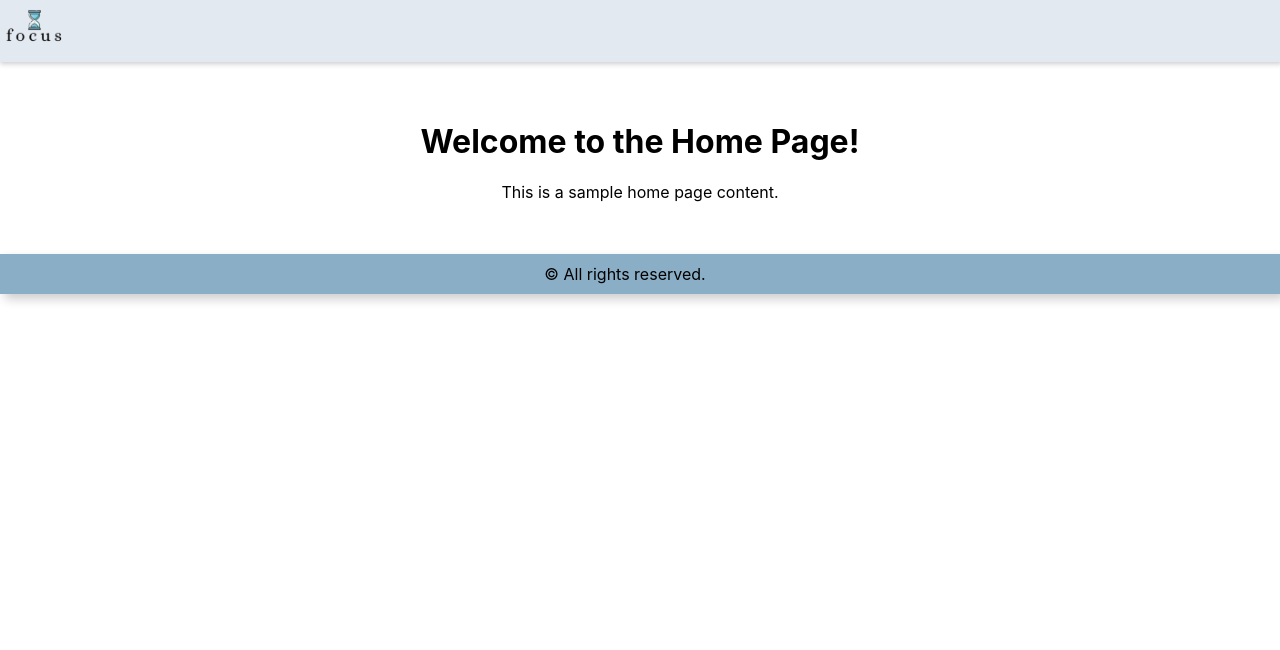
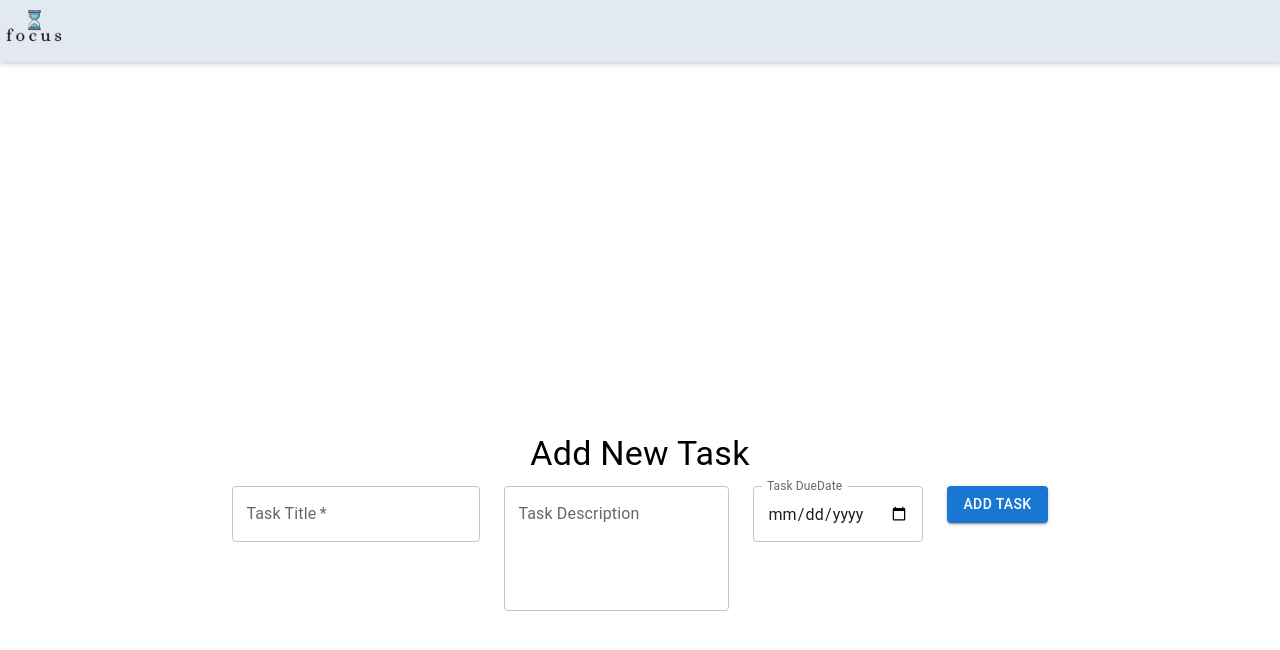
Before and after one commit to priscaolose/Group7_Capstone, a React (Create React App) app in the folder focus-app/: page /home in a window 1280 px wide. Shown: the top 650 px of the page. Built offline with nearby package versions, Linux system fonts and the light colour scheme; the HTML template or start-up script is replaced by a standard one.

Commit message:
Created a basci functional addTask page

```diff
--- a/focus-app/package.json
+++ b/focus-app/package.json
@@ -3,7 +3,11 @@
   "version": "0.1.0",
   "private": true,
   "dependencies": {
+    "@emotion/react": "^11.13.5",
+    "@emotion/styled": "^11.13.5",
     "@fortawesome/fontawesome-free": "^6.6.0",
+    "@mui/material": "^6.1.8",
+    "@mui/styles": "^6.1.8",
     "@react-oauth/google": "^0.12.1",
     "@testing-library/jest-dom": "^5.17.0",
     "@testing-library/react": "^13.4.0",
--- a/focus-app/src/addTask.js
+++ b/focus-app/src/addTask.js
@@ -2,15 +2,25 @@ import React, { useState } from 'react';
 import Header from './Components/Header';
 import Footer from './Components/Footer';
 import { useNavigate } from 'react-router-dom';
+import { makeStyles } from '@mui/styles';  // Correct import
+import { Grid2, Paper } from '@mui/material';
+const useStyles = makeStyles((theme) =>({
+    Grid2: {
+        width : '100%',
+        margin: '0px;'
+    }
+}));
 
 const AddTask = (email) =>{
     const navigate = useNavigate();
+    const classes = useStyles();
     return (
-        <div className="mainContainer">
+
+        <Grid2 container spacing ={2}className = {classes.Grid2}>
         <Header />
             Add Task
         <Footer />
-        </div>
+        </Grid2>
     )
 }
 
--- /dev/null
+++ b/focus-app/src/home.css
@@ -0,0 +1,3 @@
+.pageHeading{
+    color:#8AAEC6;
+}
--- a/focus-app/src/home.js
+++ b/focus-app/src/home.js
@@ -1,19 +1,105 @@
-
-// src/Home.js
-import React from 'react';
+import React, { useState } from 'react';
 import Header from './Components/Header';
 import Footer from './Components/Footer';
+import { useNavigate } from 'react-router-dom';
+import {Grid2 } from '@mui/material';
+import { TextField, Button, Typography, Box } from '@mui/material';
 
-const Home = ({loggedIn,logout}) => {
-    console.log("loggined",loggedIn)
-    return (
-        <div>
-            <Header loggedIn={loggedIn} logout={logout}/>
-            <h1 className="homeHeading">Welcome to the Home Page!</h1>
-            <p>This is a sample home page content.</p>
-            <Footer />
-        </div>
-    );
+const AddTask = ({ email }) => {
+  const navigate = useNavigate();
+  const [task, setTask] = useState({
+    title: '',
+    description: '',
+    dueDate: '',
+  });
+
+  const handleChange = (e) => {
+    const { name, value } = e.target;
+    setTask(prev => ({
+      ...prev,
+      [name]: value
+    }));
+  };
+
+  const handleSubmit = (e) => {
+    e.preventDefault();
+    // Add your task submission logic here
+    console.log('Task to be added:', task);
+    alert('Task has been successfully submitted')
+  };
+
+  return (
+    <Box sx={{ flexGrow: 1 }}>
+        {/* Header */}
+         <Grid2 xs={12}>
+          <Header />
+        </Grid2>
+
+      <Grid2 container direction="row" minHeight="100vh">
+        {/* Main Content */}
+        <Grid2 xs={12} container justifyContent="center" alignItems="center" flex={1} p={2}>
+          <Grid2 xs={12} md={12}>
+            <Typography variant="h4" gutterBottom textAlign="center">
+              Add New Task
+            </Typography>
+            <form onSubmit={handleSubmit}>
+              <Grid2 container spacing={3}>
+                <Grid2 xs={12}>
+                  <TextField
+                    fullWidth
+                    label="Task Title"
+                    name="title"
+                    value={task.title}
+                    onChange={handleChange}
+                    required
+                  />
+                </Grid2>
+                <Grid2 xs={12}>
+                  <TextField
+                    fullWidth
+                    label="Task Description"
+                    name="description"
+                    value={task.description}
+                    onChange={handleChange}
+                    multiline
+                    rows={4}
+                  />
+                </Grid2>
+                <Grid2 xs={12}>
+                  <TextField
+                    fullWidth
+                    label="Task DueDate"
+                    name="dueDate"
+                    type="date"
+                    value={task.dueDate}
+                    onChange={handleChange}
+                    InputLabelProps={{
+                      shrink: true,
+                    }}
+                  />
+                </Grid2>
+                <Grid2 xs={12}>
+                  <Button
+                    fullWidth
+                    variant="contained"
+                    color="primary"
+                    type="submit"
+                  >
+                    Add Task
+                  </Button>
+                </Grid2>
+              </Grid2>
+            </form>
+          </Grid2>
+        </Grid2>
+      </Grid2>
+        {/* Footer */}
+        <Grid2 xs={12}>
+          <Footer />
+        </Grid2>
+
+    </Box>
+  );
 };
 
-export default Home;
+export default AddTask;
```
Also changed, not shown: 1 other file (tests, documents, lock files or other folders).
